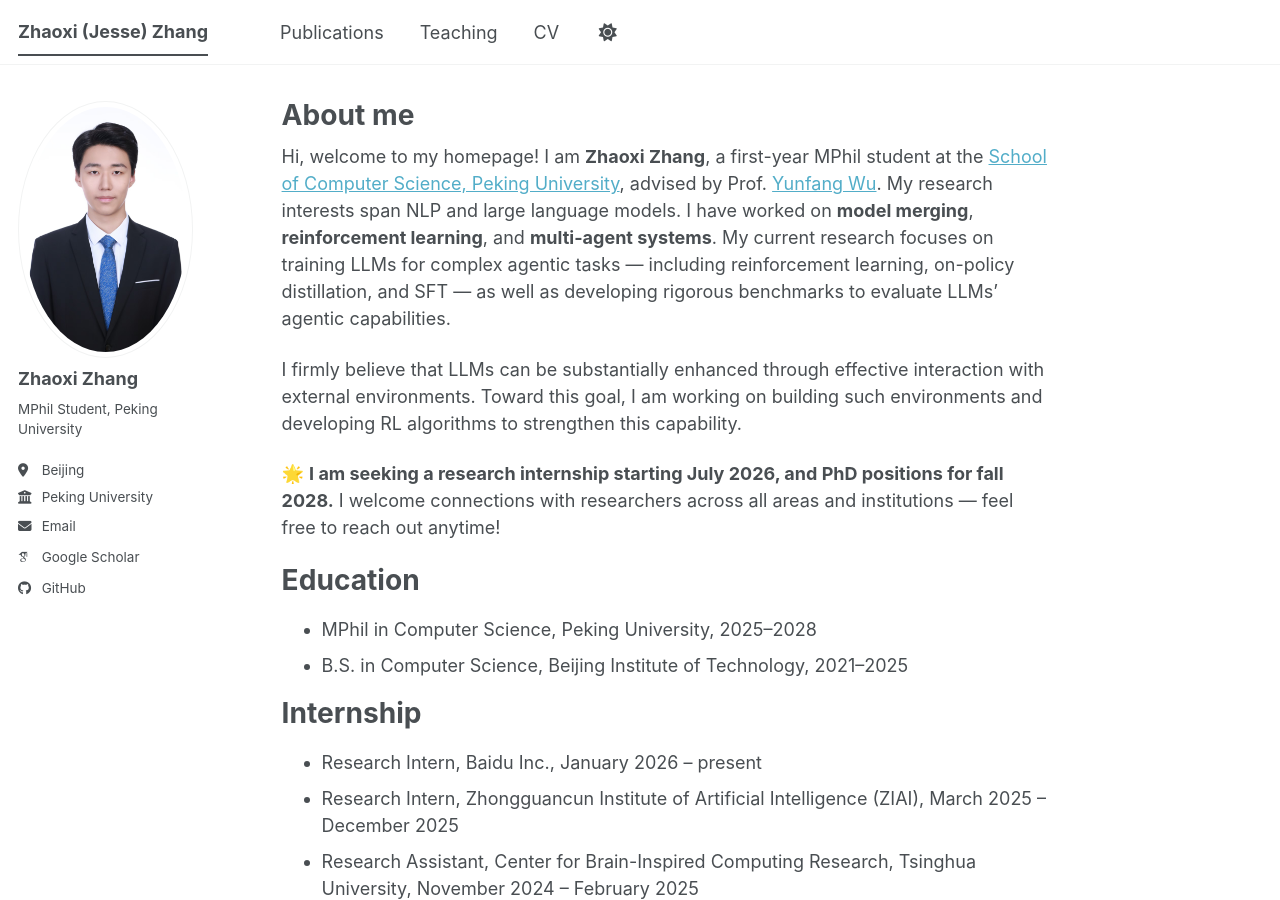
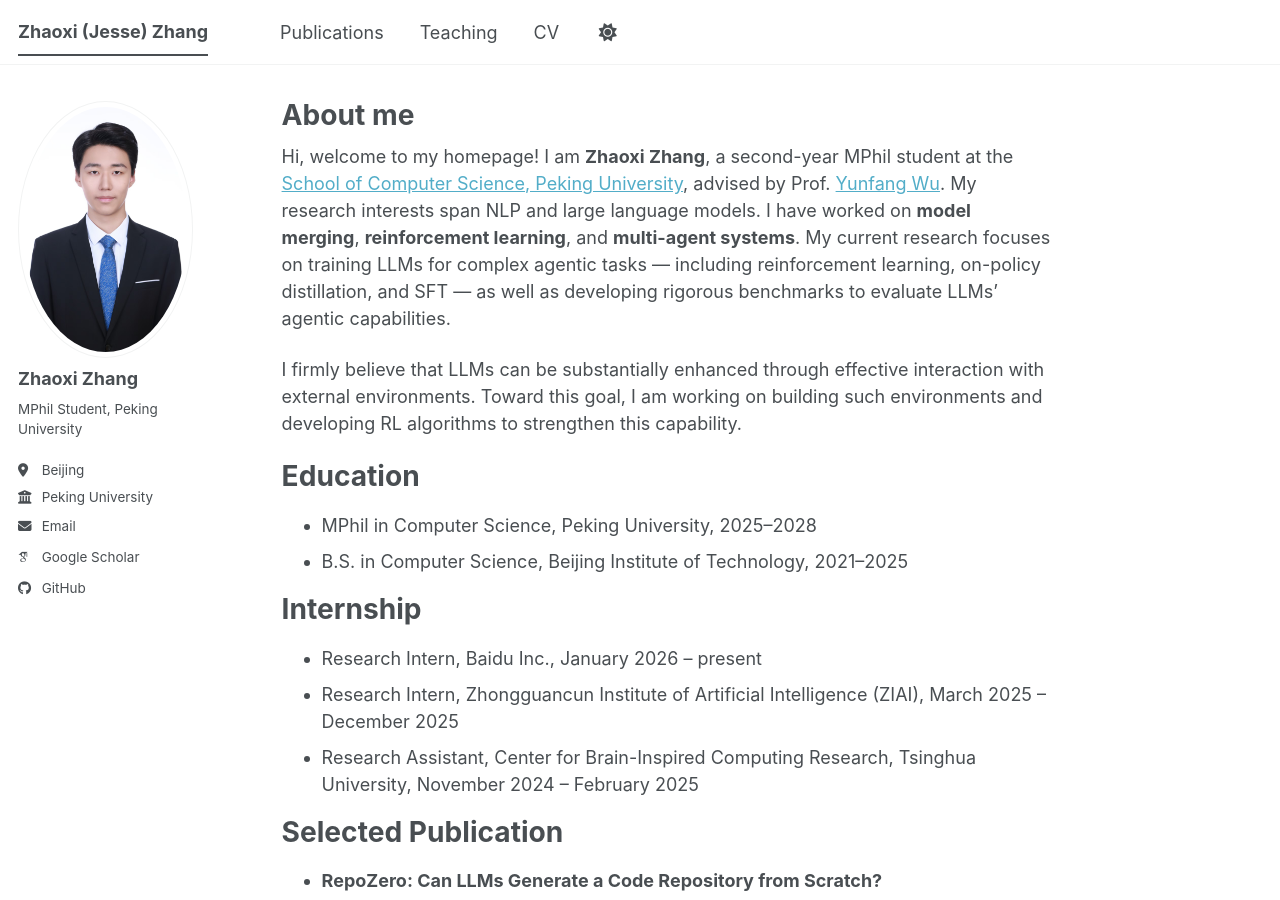
Before and after one commit to JesseZZZZZ/JesseZZZZZ.github.io, a Jekyll site: the page built from _pages/about.md, in a window 1280 px wide and 900 px high. Built offline with Jekyll 4.4.1, drawn with Linux system fonts in a browser that asks for light colours; some web fonts are replaced; a script bundle is joined from its source files by our own code; library files that are not in the unit come from our copies.

Commit message:
Update about.md

```diff
--- a/_pages/about.md
+++ b/_pages/about.md
@@ -7,11 +7,10 @@ redirect_from:
   - /about.html
 ---
 
-Hi, welcome to my homepage! I am **Zhaoxi Zhang**, a first-year MPhil student at the [School of Computer Science, Peking University](https://cs.pku.edu.cn/), advised by Prof. [Yunfang Wu](https://scholar.google.com/citations?user=d1YlKkAAAAAJ&hl=en&oi=ao). My research interests span NLP and large language models. I have worked on **model merging**, **reinforcement learning**, and **multi-agent systems**. My current research focuses on training LLMs for complex agentic tasks — including reinforcement learning, on-policy distillation, and SFT — as well as developing rigorous benchmarks to evaluate LLMs' agentic capabilities.
+Hi, welcome to my homepage! I am **Zhaoxi Zhang**, a second-year MPhil student at the [School of Computer Science, Peking University](https://cs.pku.edu.cn/), advised by Prof. [Yunfang Wu](https://scholar.google.com/citations?user=d1YlKkAAAAAJ&hl=en&oi=ao). My research interests span NLP and large language models. I have worked on **model merging**, **reinforcement learning**, and **multi-agent systems**. My current research focuses on training LLMs for complex agentic tasks — including reinforcement learning, on-policy distillation, and SFT — as well as developing rigorous benchmarks to evaluate LLMs' agentic capabilities.
 
 I firmly believe that LLMs can be substantially enhanced through effective interaction with external environments. Toward this goal, I am working on building such environments and developing RL algorithms to strengthen this capability.
 
-🌟 **I am seeking a research internship starting July 2026, and PhD positions for fall 2028.** I welcome connections with researchers across all areas and institutions — feel free to reach out anytime!
 
 Education
 ======
```
